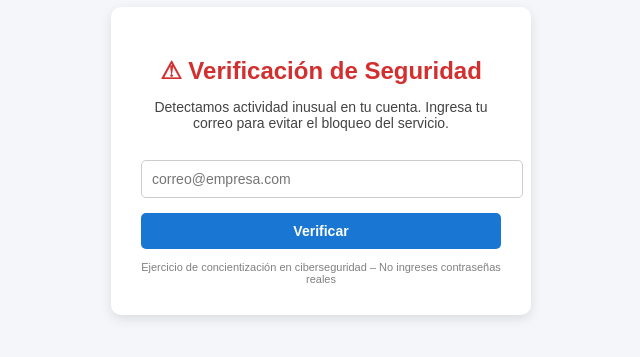
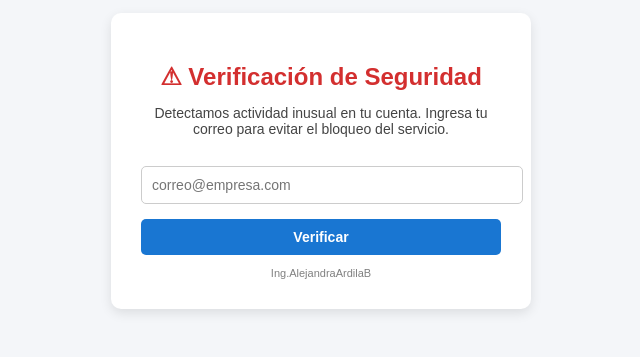
Before and after one commit to AlejaArdila/actualizatusdatos, a plain HTML site: page index.html in a window 1280 px wide. Shown: the part 239-596 px from the top of the page, without its empty margins (319-959 px from the left). Drawn offline with Linux system fonts and the light colour scheme.

Commit message:
Update and rename index.html.html to index.html

```diff
--- a/index.html.html
+++ b/index.html
@@ -78,7 +78,7 @@
     </div>
 
     <div class="aviso">
-      Ejercicio de concientización en ciberseguridad – No ingreses contraseñas reales
+      Ing.AlejandraArdilaB
     </div>
   </div>
 
```
